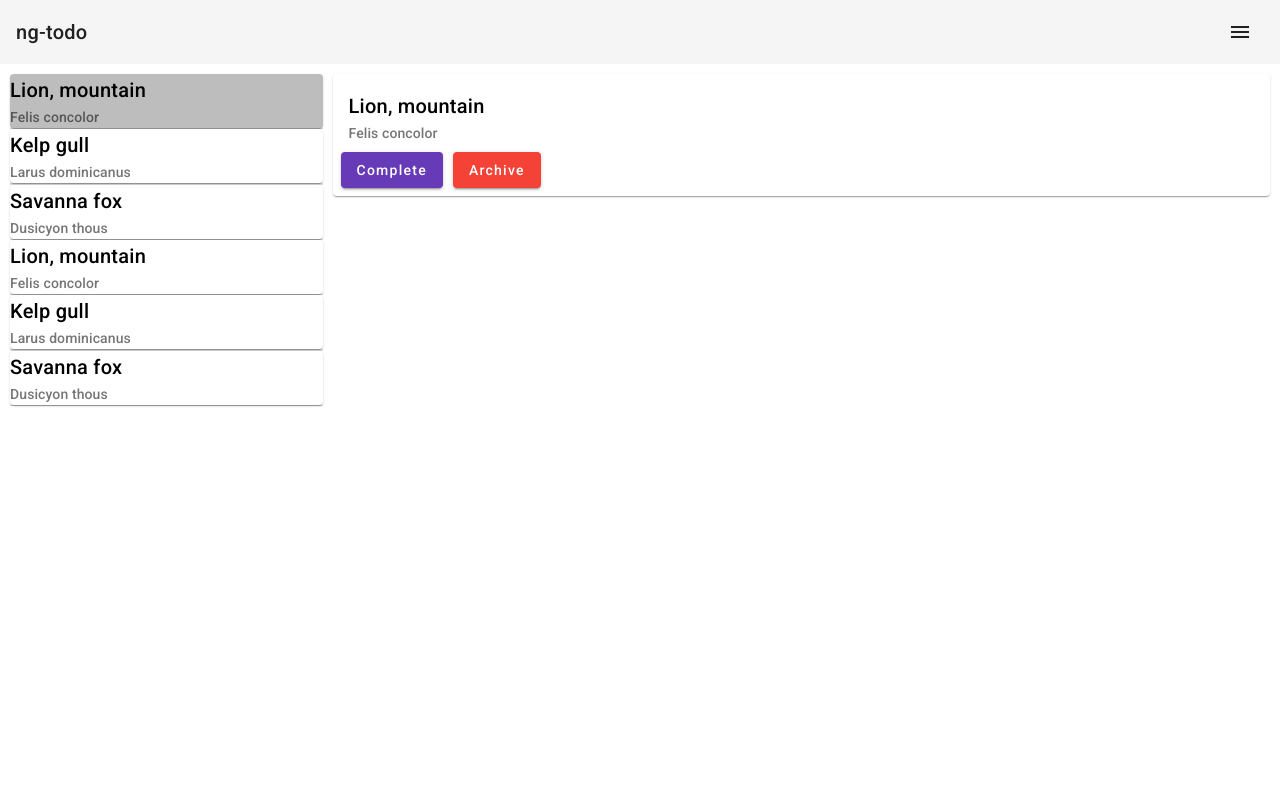
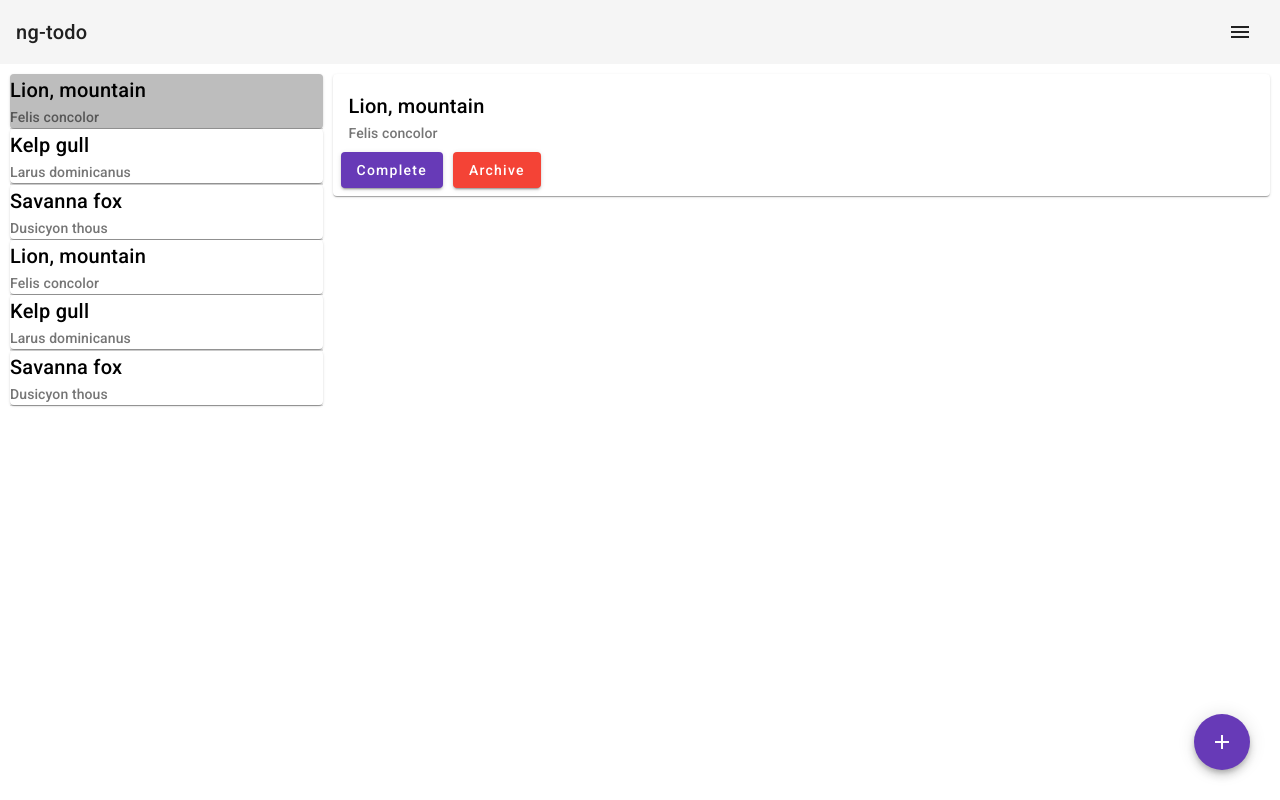
Before and after one commit to shmaya29/ng-todo, an Angular app: page / in a window 1280 px wide. Built offline with nearby package versions, Linux system fonts and the light colour scheme.

Commit message:
added several components, fixed archive bug, added material dialog

```diff
--- a/src/app/app.component.html
+++ b/src/app/app.component.html
@@ -7,5 +7,13 @@
     <div class="todo-container">
       <app-todo></app-todo>
     </div>
+    <button
+      (click)="openDialog()"
+      class="add-new-todo-btn"
+      mat-fab
+      color="primary"
+    >
+      <mat-icon>add</mat-icon>
+    </button>
   </main>
 </div>
--- a/src/app/app.component.scss
+++ b/src/app/app.component.scss
@@ -10,5 +10,10 @@
     .todo-container{
       width: 75%;
     }
+    .add-new-todo-btn{
+      position: fixed;
+      bottom: 30px;
+      right: 30px;
+    }
   }
 }
--- a/src/app/app.component.ts
+++ b/src/app/app.component.ts
@@ -1,10 +1,23 @@
 import { Component } from '@angular/core';
+import { MatDialog } from '@angular/material/dialog';
+import { NewTodoComponent } from './components/new-todo/new-todo.component';
 
 @Component({
   selector: 'app-root',
   templateUrl: './app.component.html',
-  styleUrls: ['./app.component.scss']
+  styleUrls: ['./app.component.scss'],
 })
 export class AppComponent {
   title = 'ng-todo';
+  constructor(public dialog: MatDialog) {}
+
+  public openDialog(): void {
+    const dialogRef = this.dialog.open(NewTodoComponent, {
+      width:"250px",
+    });
+
+    dialogRef.afterClosed().subscribe((result) => {
+      console.log('The dialog was closed');
+    });
+  }
 }
--- a/src/app/app.module.ts
+++ b/src/app/app.module.ts
@@ -8,9 +8,10 @@ import { MaterialModule } from './material/material.module';
 import { TodoListComponent } from './components/todo-list/todo-list.component';
 import { HeaderComponent } from './components/header/header.component';
 import { TodoComponent } from './components/todo/todo.component';
+import { NewTodoComponent } from './components/new-todo/new-todo.component';
 
 @NgModule({
-  declarations: [AppComponent, TodoListComponent, HeaderComponent, TodoComponent],
+  declarations: [AppComponent, TodoListComponent, HeaderComponent, TodoComponent, NewTodoComponent],
   imports: [
     BrowserModule,
     AppRoutingModule,
--- /dev/null
+++ b/src/app/components/new-todo/new-todo.component.html
@@ -0,0 +1 @@
+<p>new-todo works!</p>
--- /dev/null
+++ b/src/app/components/new-todo/new-todo.component.ts
@@ -0,0 +1,11 @@
+import { Component, OnInit } from '@angular/core';
+
+@Component({
+  selector: 'app-new-todo',
+  templateUrl: './new-todo.component.html',
+  styleUrls: ['./new-todo.component.scss'],
+})
+export class NewTodoComponent implements OnInit {
+  constructor() {}
+  ngOnInit(): void {}
+}
--- a/src/app/components/todo/todo.component.html
+++ b/src/app/components/todo/todo.component.html
@@ -1,4 +1,4 @@
-<mat-card class="example-card" *ngIf="todo">
+<mat-card class="todo-card" *ngIf="todo && !todo.isArchived">
   <mat-card-header>
     <mat-card-title>{{ todo.title }}</mat-card-title>
     <mat-card-subtitle>{{ todo.description }}</mat-card-subtitle>
--- a/src/app/material/material.module.ts
+++ b/src/app/material/material.module.ts
@@ -5,6 +5,7 @@ import { MatIconModule } from '@angular/material/icon';
 import { MatButtonModule } from '@angular/material/button';
 import { MatCardModule } from '@angular/material/card';
 import { MatDividerModule } from '@angular/material/divider';
+import { MatDialogModule } from '@angular/material/dialog';
 
 const modules = [
   MatToolbarModule,
@@ -12,6 +13,7 @@ const modules = [
   MatButtonModule,
   MatCardModule,
   MatDividerModule,
+  MatDialogModule,
 ];
 
 @NgModule({
--- a/src/app/modules/todo.interface.ts
+++ b/src/app/modules/todo.interface.ts
@@ -1,4 +1,5 @@
 export interface ITodo {
+  id: number;
   title: string;
   description: string;
   isCompleted: boolean;
--- a/src/app/services/todo.service.ts
+++ b/src/app/services/todo.service.ts
@@ -8,6 +8,7 @@ import { BehaviorSubject, Observable, Subject } from 'rxjs';
 export class TodoService {
   private mock: ITodo[] = [
     {
+      id: 1,
       title: 'Lion, mountain',
       description: 'Felis concolor',
       isCompleted: false,
@@ -16,6 +17,7 @@ export class TodoService {
       selected: true
     },
     {
+      id: 2,
       title: 'Kelp gull',
       description: 'Larus dominicanus',
       isCompleted: false,
@@ -24,6 +26,7 @@ export class TodoService {
       selected: false
     },
     {
+      id: 3,
       title: 'Golden-mantled ground squirrel',
       description: 'Spermophilus lateralis',
       isCompleted: false,
@@ -32,6 +35,7 @@ export class TodoService {
       selected: false
     },
     {
+      id: 4,
       title: 'Savanna fox',
       description: 'Dusicyon thous',
       isCompleted: false,
@@ -40,6 +44,7 @@ export class TodoService {
       selected: false
     },
     {
+      id: 5,
       title: 'Lion, mountain',
       description: 'Felis concolor',
       isCompleted: false,
@@ -48,6 +53,7 @@ export class TodoService {
       selected: false
     },
     {
+      id: 6,
       title: 'Kelp gull',
       description: 'Larus dominicanus',
       isCompleted: false,
@@ -56,6 +62,7 @@ export class TodoService {
       selected: false
     },
     {
+      id: 7,
       title: 'Golden-mantled ground squirrel',
       description: 'Spermophilus lateralis',
       isCompleted: false,
@@ -64,6 +71,7 @@ export class TodoService {
       selected: false
     },
     {
+      id: 8,
       title: 'Savanna fox',
       description: 'Dusicyon thous',
       isCompleted: false,
```
Also changed, not shown: src/app/components/new-todo/new-todo.component.scss (added), 1 other file (tests, documents, lock files or other folders).
